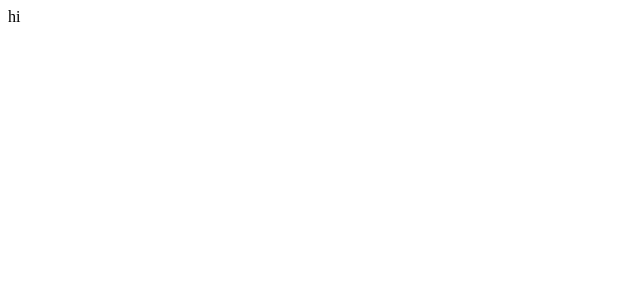
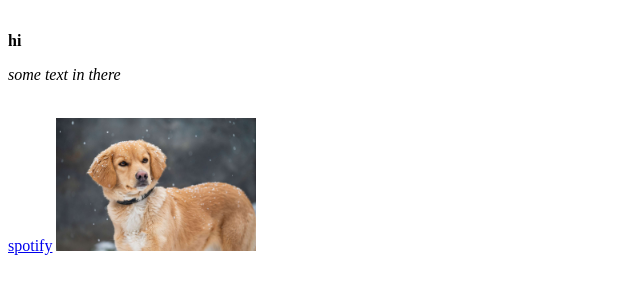
Before and after one commit to 29jtaughinbaugh-ship-it/29jtaughinbaugh-ship-it.github.io, a plain HTML site: page index.html in a window 1280 px wide. Shown: the whole page, without its empty margins (0-640 px from the left). Drawn offline with Linux system fonts and the light colour scheme.

Commit message:
updated website

```diff
--- a/index.html
+++ b/index.html
@@ -5,7 +5,18 @@
     <meta name="viewport" content="width=device-width, initial-scale=1.0">
     <title>website123</title>
 </head>
+<link rel="icon" type="image/png" href="/favicon-96x96.png" sizes="96x96" />
+<link rel="icon" type="image/svg+xml" href="/favicon.svg" />
+<link rel="shortcut icon" href="/favicon.ico" />
+<link rel="apple-touch-icon" sizes="180x180" href="/apple-touch-icon.png" />
+<link rel="manifest" href="/site.webmanifest" />
 <body>
-    hi
+    <h1><p><abbr tittle="hello world"></abbr></p></h1>
+   <h2><!--good morning would--></h2>
+   <p><b>hi</b></p>
+   <p><i>some text in there</i></p>
+   <marquee behavior="scrolling text" direction=""></marquee>
+   <a href="https://open.spotify.com/">spotify</a>
+   <img src="Depositphotos_654157508_L.jpg" alt="dog" width="200">
 </body>
 </html>
```
Also changed, not shown: Depositphotos_654157508_L.jpg (added), apple-touch-icon.png (added), favicon-96x96.png (added), favicon.ico (added), site.webmanifest (added), web-app-manifest-192x192.png (added), web-app-manifest-512x512.png (added).
